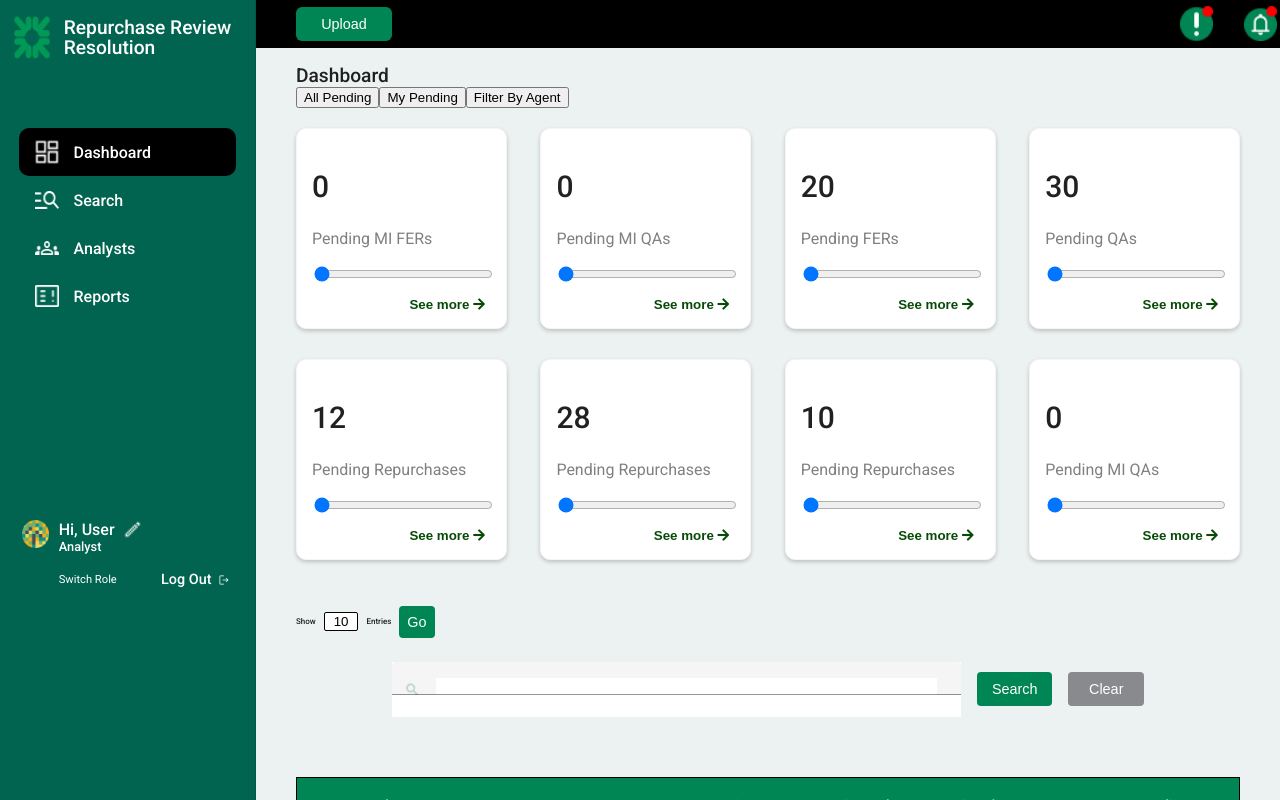
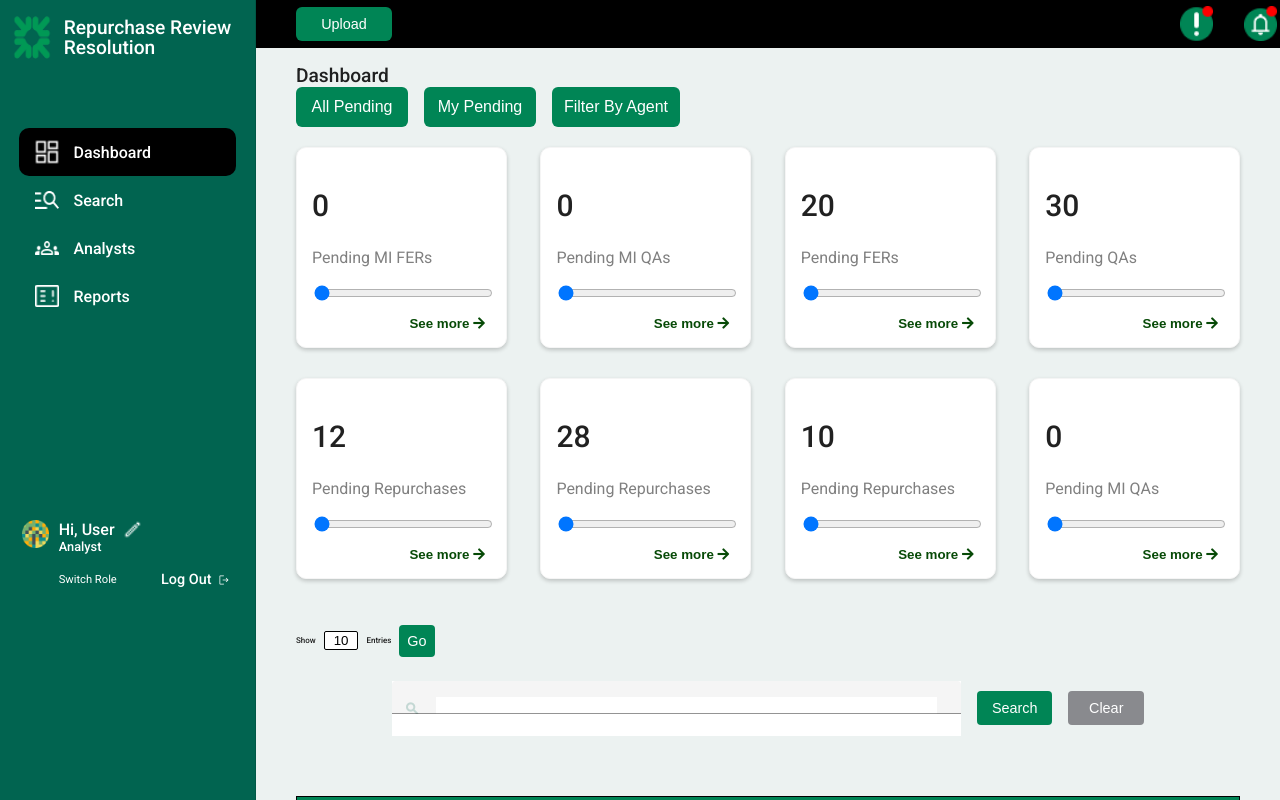
Before and after one commit to Taejun-bdiplus/mock-citizens-r3p, an Angular app: page /dashboard in a window 1280 px wide. Built offline with nearby package versions, Linux system fonts and the light colour scheme.

Commit message:
update filter buttons design

```diff
--- a/src/app/pages/main-layout/main-body/dashboard/dashboard.component.css
+++ b/src/app/pages/main-layout/main-body/dashboard/dashboard.component.css
@@ -10,6 +10,30 @@
     font-weight: 500;
     margin-top: 1rem;
 }
+
+
+
+.filter-button {
+  background-color: #008555;
+  color: white;
+  height: 2.5rem;
+  width: 7rem;
+  font-size: 1rem;
+  border: none;
+  border-radius: 6px;
+  margin-right: 1rem;
+  }
+.filter-button-agent {
+  background-color: #008555;
+  color: white;
+  height: 2.5rem;
+  width: 8rem;
+  font-size: 1rem;
+  border: none;
+  border-radius: 6px;
+  margin-right: 1rem;
+  }
+
 
 .card-container {
     display: flex;
--- a/src/app/pages/main-layout/main-body/dashboard/dashboard.component.html
+++ b/src/app/pages/main-layout/main-body/dashboard/dashboard.component.html
@@ -10,9 +10,9 @@
     <div class="dashabord-second-row">
         <!-- Filter -->
         <div>
-            <button>All Pending</button>
-            <button>My Pending</button>
-            <button>Filter By Agent</button>
+            <button class="filter-button">All Pending</button>
+            <button class="filter-button">My Pending</button>
+            <button class="filter-button-agent">Filter By Agent</button>
         </div>
 
         <!-- Report Cards -->
```
